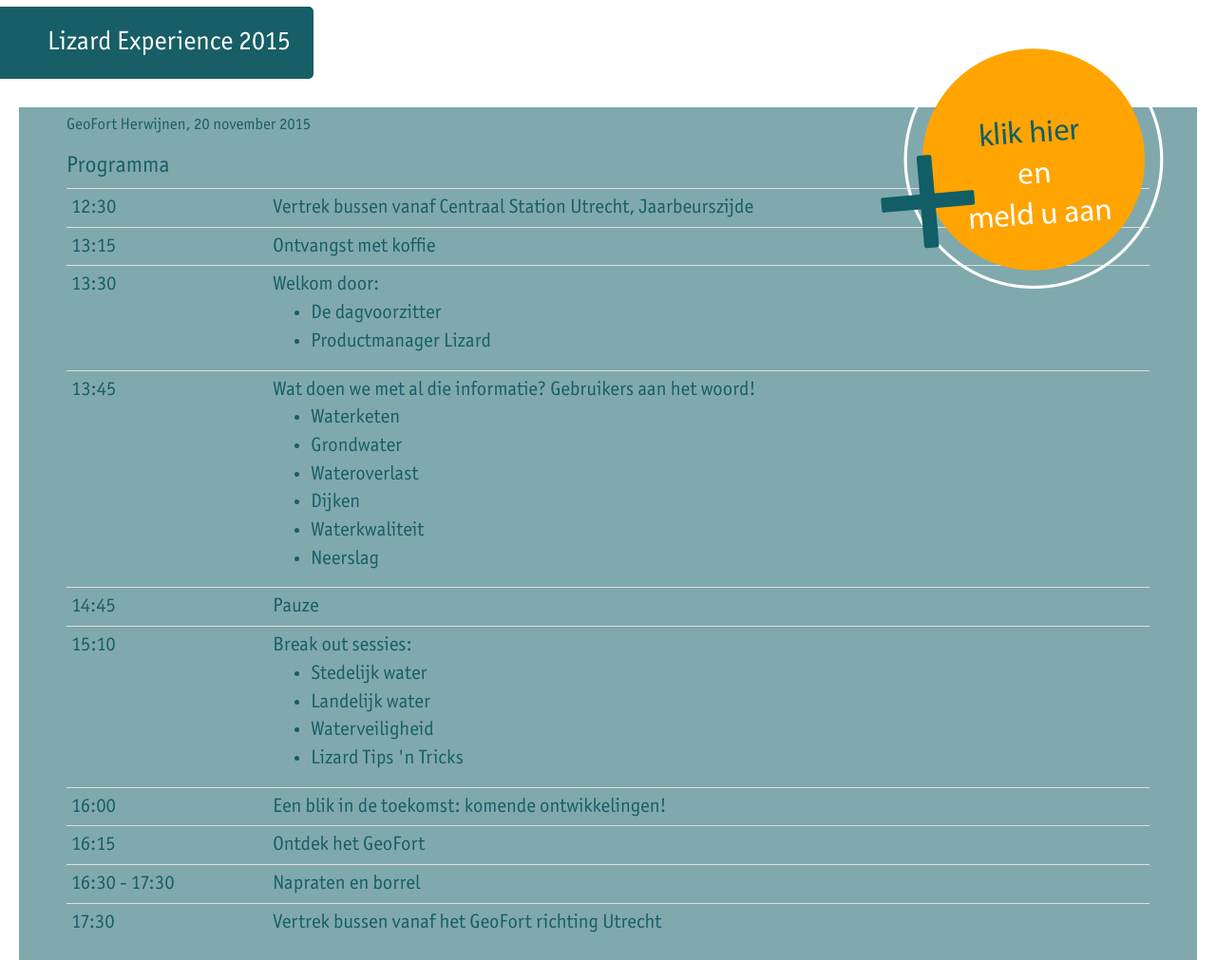
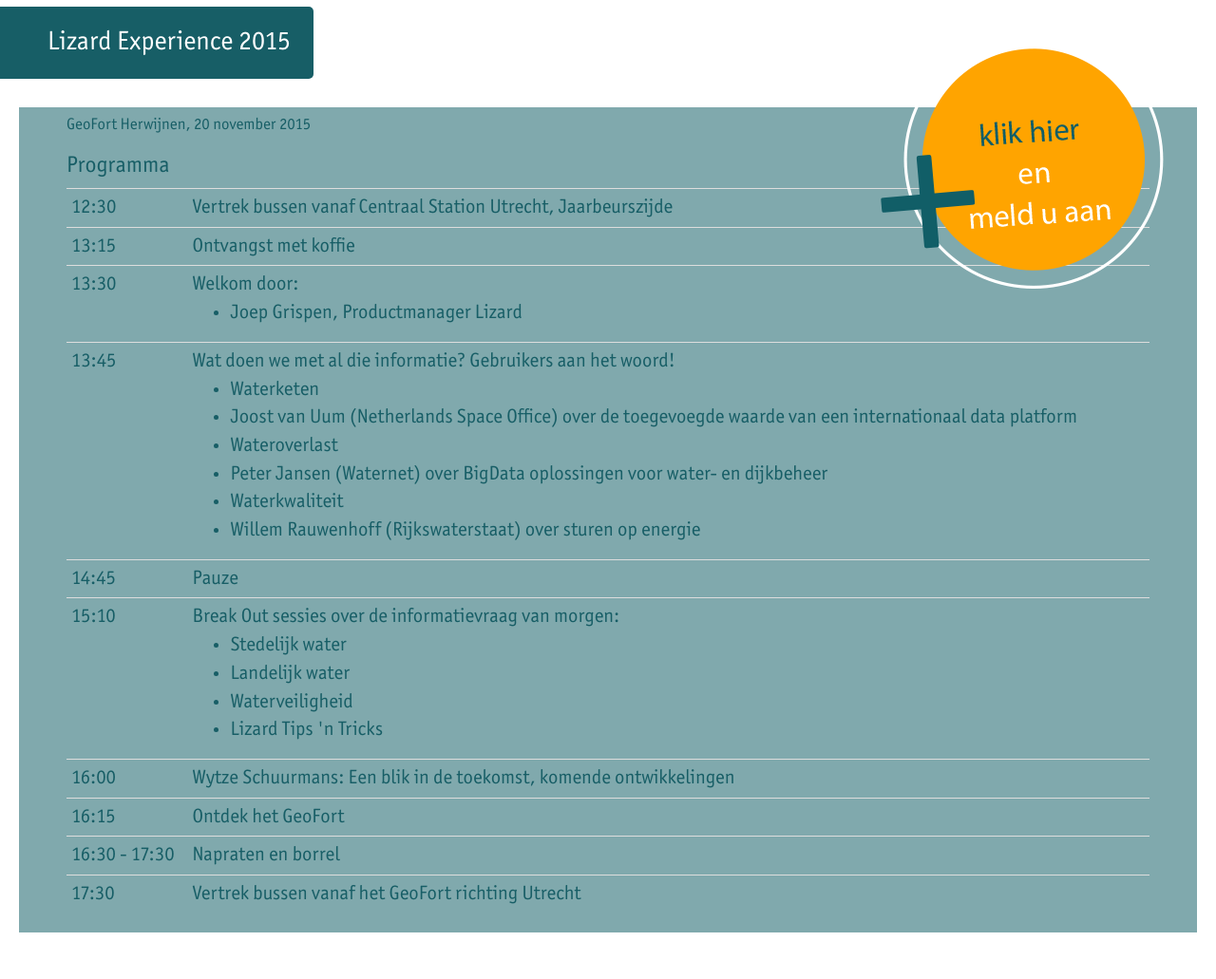
Before and after one commit to nens/lizard.net, a website: page lizardexperience/index.html in a window 1280 px wide. Shown: the part 227-1258 px from the top of the page at 95% size. After the commit the page ends 1229 px from the top, so only its background shows below. Drawn offline with nearby package versions, Linux system fonts and the light colour scheme.

Commit message:
Changes to lizard experience page, requested by Frederik

```diff
--- a/lizardexperience/index.html
+++ b/lizardexperience/index.html
@@ -137,8 +137,7 @@
                         <td>13:30</td>
                         <td>Welkom door:
                             <ul>
-                                <li>De dagvoorzitter</li>
-                                <li>Productmanager Lizard</li>
+                                <li>Joep Grispen, Productmanager Lizard</li>
                             </ul>
                         </td>
                     </tr>
@@ -147,11 +146,11 @@
                         <td>Wat doen we met al die informatie? Gebruikers aan het woord!
                             <ul>
                                 <li>Waterketen</li>
-                                <li>Grondwater</li>
+                                <li>Joost van Uum (Netherlands Space Office) over de toegevoegde waarde van een internationaal data platform</li>
                                 <li>Wateroverlast</li>
-                                <li>Dijken</li>
+                                <li>Peter Jansen (Waternet) over BigData oplossingen voor water- en dijkbeheer</li>
                                 <li>Waterkwaliteit</li>
-                                <li>Neerslag</li>
+                                <li>Willem Rauwenhoff (Rijkswaterstaat) over sturen op energie</li>
                              </ul>
                         </td>
                     </tr>
@@ -161,7 +160,7 @@
                     </tr>
                     <tr>
                         <td>15:10</td>
-                        <td>Break out sessies:
+                        <td>Break Out sessies over de informatievraag van morgen:
                             <ul>
                                 <li>Stedelijk water</li>
                                 <li>Landelijk water</li>
@@ -172,7 +171,7 @@
                     </tr>
                     <tr>
                         <td>16:00</td>
-                        <td>Een blik in de toekomst: komende ontwikkelingen!</td>
+                        <td>Wytze Schuurmans: Een blik in de toekomst, komende ontwikkelingen</td>
                     </tr>
                     <tr>
                         <td>16:15</td>
@@ -193,22 +192,6 @@
 
 
 
-<!-- 		<div class="row programma">
-
-			<div class="container">
-
-				<div class="hidden-md hidden-lg">
-					<img width="70%" src="images/free-trial.png"/>
-				</div>
-
-
-
-			</div>
-		</div> -->
-
-
-
-
     <!-- jQuery (necessary for Bootstrap's JavaScript plugins) -->
     <script src="https://ajax.googleapis.com/ajax/libs/jquery/1.11.1/jquery.min.js"></script>
     <!-- Include all compiled plugins (below), or include individual files as needed -->
```
